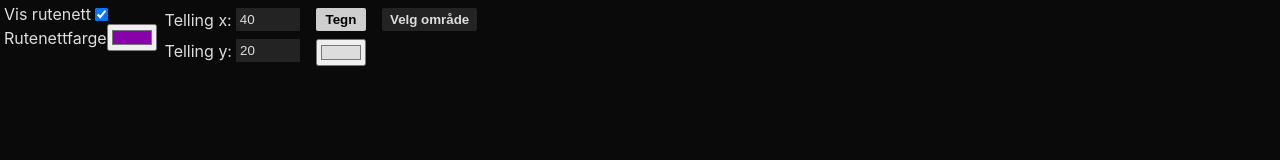
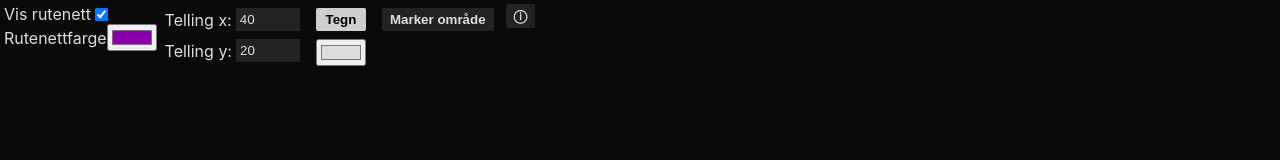
Before and after one commit to niklasmh/knithub, a React (Create React App) app: page / in a window 1280 px wide. Shown: the top 160 px of the page. Built offline with nearby package versions, Linux system fonts and the light colour scheme.

Commit message:
Add info button

```diff
--- a/src/components/Toolbar.css
+++ b/src/components/Toolbar.css
@@ -59,3 +59,11 @@ input[type='number'] {
   flex-flow: nowrap row;
   align-items: center;
 }
+
+.help {
+  padding: 16px;
+  margin: 0;
+  font-size: 0.9em;
+  background-color: rgba(0, 0, 0, 0.2);
+  border-radius: 2px;
+}
--- a/src/components/Toolbar.tsx
+++ b/src/components/Toolbar.tsx
@@ -19,7 +19,17 @@ interface IProps {
   transformation(operation: Transformation): void
 }
 
-export default class Toolbar extends Component<IProps, {}> {
+interface IState {
+  showHelp: boolean
+}
+
+export default class Toolbar extends Component<IProps, IState> {
+  constructor(props: IProps) {
+    super(props)
+    this.state = {
+      showHelp: false
+    }
+  }
   transformation(type: string) {
     switch (type) {
       case 'FLIP_X':
@@ -79,6 +89,10 @@ export default class Toolbar extends Component<IProps, {}> {
       ...this.props.settings,
       gridColor: { value: evt.target.value }
     })
+  }
+
+  showHelp() {
+    this.setState({ ...this.state, showHelp: !this.state.showHelp })
   }
 
   render() {
@@ -184,10 +198,35 @@ export default class Toolbar extends Component<IProps, {}> {
             className={this.props.mode === Modes.SELECT ? 'selected' : ''}
             onClick={() => this.props.changeMode(Modes.SELECT)}
           >
-            Velg område
+            Marker område
           </button>
           {this.props.mode === Modes.SELECT && selectSettings}
         </div>
+        <button
+          className={this.state.showHelp ? ' selected' : ''}
+          onClick={this.showHelp.bind(this)}
+          title="Info"
+        >
+          ⓘ
+        </button>
+        {this.state.showHelp ? (
+          <p className="help">
+            <b>Ctrl + marker:</b> <i>Legg nytt område til eksisterende</i>
+            <br />
+            <b>Ctrl + C:</b> <i>Kopier område</i>
+            <br />
+            <b>Ctrl + V:</b> <i>Lim inn (fra kopi)</i>
+            <br />
+            <b>Del:</b> <i>Fjern område</i>
+            <br />
+            <b>+:</b> <i>Zoom inn</i>
+            <br />
+            <b>-:</b> <i>Zoom ut</i>
+            <br />
+            <b>Piler(←↑→↓):</b> <i>Flytt område / rutenett</i>
+            <br />
+          </p>
+        ) : null}
       </div>
     )
   }
```
